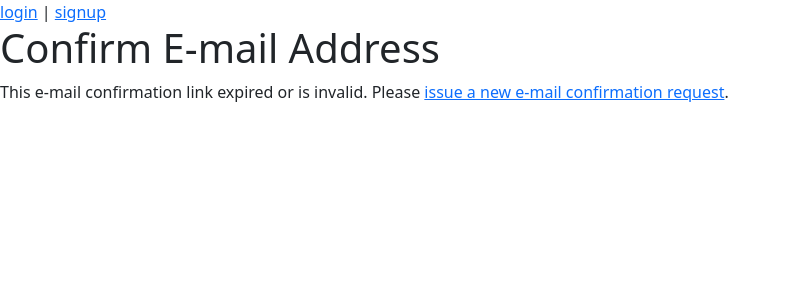
After one commit to amahadnezhad/OnlineShop, a Django app: template templates/account/email_confirm,.html in a window 1280 px wide. The commit adds this page. Shown: the top 300 px of the page, without its empty margins (0-791 px from the left). Run offline with Django 4.2, Linux system fonts and the light colour scheme; the template is opened without the code that fills it, so the values that code supplies are empty; parts of the project's set-up code (start-up, migrations or seed data) failed here and were passed over.

Commit message:
Change Some Accounts Templates

```diff
--- a/templates/_base.html
+++ b/templates/_base.html
@@ -8,6 +8,12 @@
           integrity="sha384-T3c6CoIi6uLrA9TneNEoa7RxnatzjcDSCmG1MXxSR1GAsXEV/Dwwykc2MPK8M2HN" crossorigin="anonymous">
 </head>
 <body>
+{% if user.is_authenticated %}
+        <p>Hello {{ user.email }} | <a href="{% url 'account_logout' %}">logout</a></p>
+    {% else %}
+        <a href="{% url 'account_login' %}">login</a> | <a href="{% url 'account_signup' %}">signup</a>
+{% endif %}
+
 {% block content %}
 
 {% endblock content %}
--- /dev/null
+++ b/templates/account/emai/email_confirmation_subject.txt
@@ -0,0 +1,4 @@
+{% load i18n %}
+{% autoescape off %}
+{% blocktrans %}Please confirm email{% endblocktrans %}
+{% endautoescape %}
--- /dev/null
+++ b/templates/account/email_confirm,.html
@@ -0,0 +1,30 @@
+{% extends '_base.html' %}
+
+{% load i18n %}
+{% load account %}
+
+{% block page_title %}{% trans "Confirm E-mail Address" %}{% endblock %}
+
+{% block content %}
+<h1>{% trans "Confirm E-mail Address" %}</h1>
+
+{% if confirmation %}
+
+{% user_display confirmation.email_address.user as user_display %}
+
+<p>{% blocktrans with confirmation.email_address.email as email %}Please confirm that <a href="mailto:{{ email }}">{{ email }}</a> is an e-mail address for user {{ user_display }}.{% endblocktrans %}</p>
+
+<form method="post" action="{% url 'account_confirm_email' confirmation.key %}">
+{% csrf_token %}
+    <button type="submit">{% trans 'Confirm' %}</button>
+</form>
+
+{% else %}
+
+{% url 'account_email' as email_url %}
+
+<p>{% blocktrans %}This e-mail confirmation link expired or is invalid. Please <a href="{{ email_url }}">issue a new e-mail confirmation request</a>.{% endblocktrans %}</p>
+
+{% endif %}
+
+{% endblock %}
--- a/templates/home.html
+++ b/templates/home.html
@@ -3,5 +3,7 @@
 {% block page_title %}Home{% endblock page_title %}
 
 {% block content %}
+
+
     <h1>Home</h1>
 {% endblock content %}
```
Also changed, not shown: pages/templates/pages/aboutus.html (+8 -1 lines), templates/account/emai/email_confirmation_message.txt (added, +13 -0 lines).
